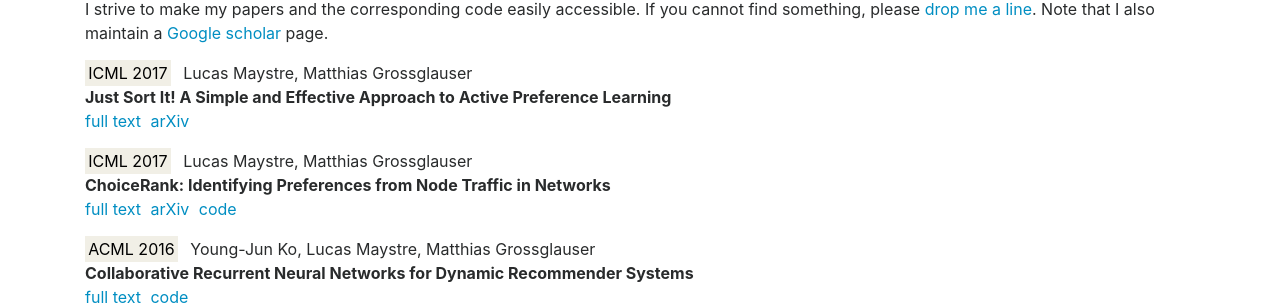
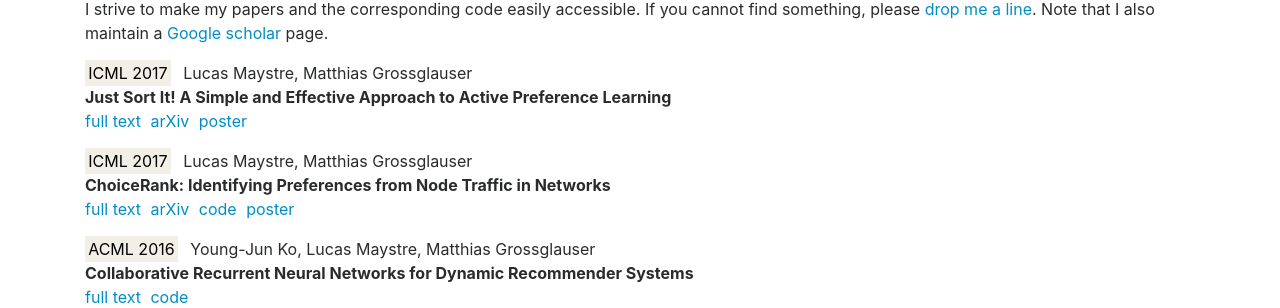
Before and after one commit to lucasmaystre/lum-web, a Jekyll site: the page built from papers.html, in a window 1280 px wide. Shown: the part 213-521 px from the top of the page. Built offline with Jekyll 4.4.1, drawn with Linux system fonts in a browser that asks for light colours.

Commit message:
Added links to posters for ChoiceRank and RobustSort.

```diff
--- a/gifgif-data.html
+++ b/gifgif-data.html
@@ -46,5 +46,6 @@ Finally, note that this dataset was used in the following paper:
   <ul class="list-inline">
     <li class="list-inline-item"><a href="http://proceedings.mlr.press/v70/maystre17a.html">full text</a></li>
     <li class="list-inline-item"><a href="https://arxiv.org/abs/1502.05556">arXiv</a></li>
+    <li class="list-inline-item"><a href="https://s3-eu-west-1.amazonaws.com/lum-public/poster-robustsort.pdf">poster</a></li>
   </ul>
 </div>
--- a/papers.html
+++ b/papers.html
@@ -19,6 +19,7 @@ Note that I also maintain a <a href="https://scholar.google.ch/citations?user=tZ
   <ul class="list-inline">
     <li class="list-inline-item"><a href="http://proceedings.mlr.press/v70/maystre17a.html">full text</a></li>
     <li class="list-inline-item"><a href="https://arxiv.org/abs/1502.05556">arXiv</a></li>
+    <li class="list-inline-item"><a href="https://s3-eu-west-1.amazonaws.com/lum-public/poster-robustsort.pdf">poster</a></li>
   </ul>
 </div>
 
@@ -31,6 +32,7 @@ Note that I also maintain a <a href="https://scholar.google.ch/citations?user=tZ
     <li class="list-inline-item"><a href="http://proceedings.mlr.press/v70/maystre17b.html">full text</a></li>
     <li class="list-inline-item"><a href="https://arxiv.org/abs/1610.06525">arXiv</a></li>
     <li class="list-inline-item"><a href="https://github.com/lucasmaystre/choicerank">code</a></li>
+    <li class="list-inline-item"><a href="https://s3-eu-west-1.amazonaws.com/lum-public/poster-choicerank.pdf">poster</a></li>
   </ul>
 </div>
 
```
